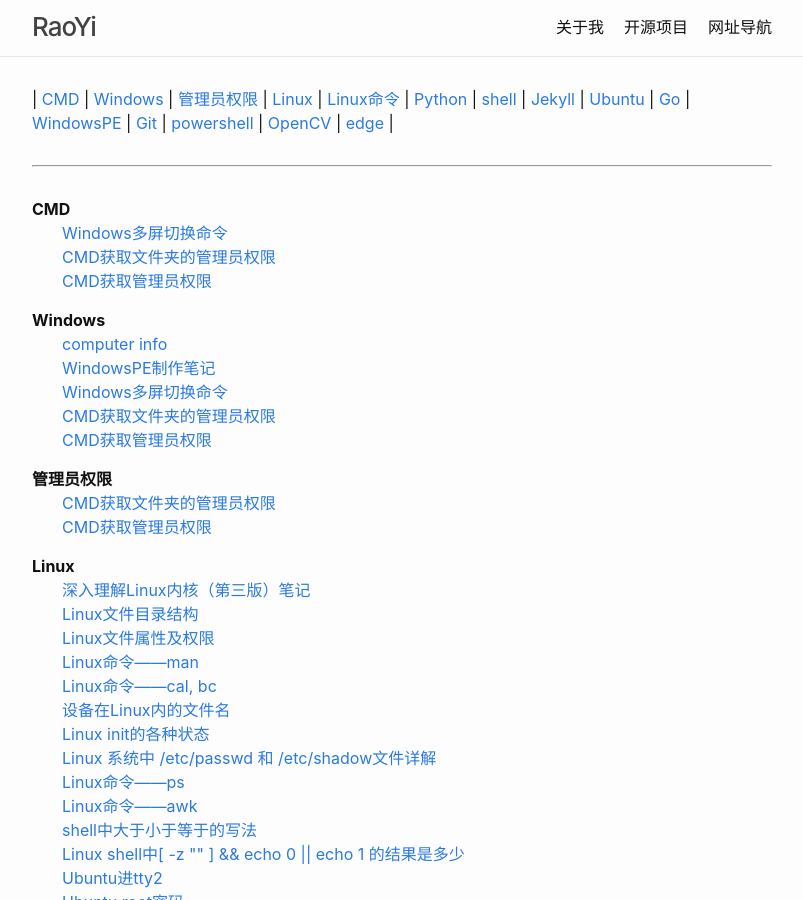
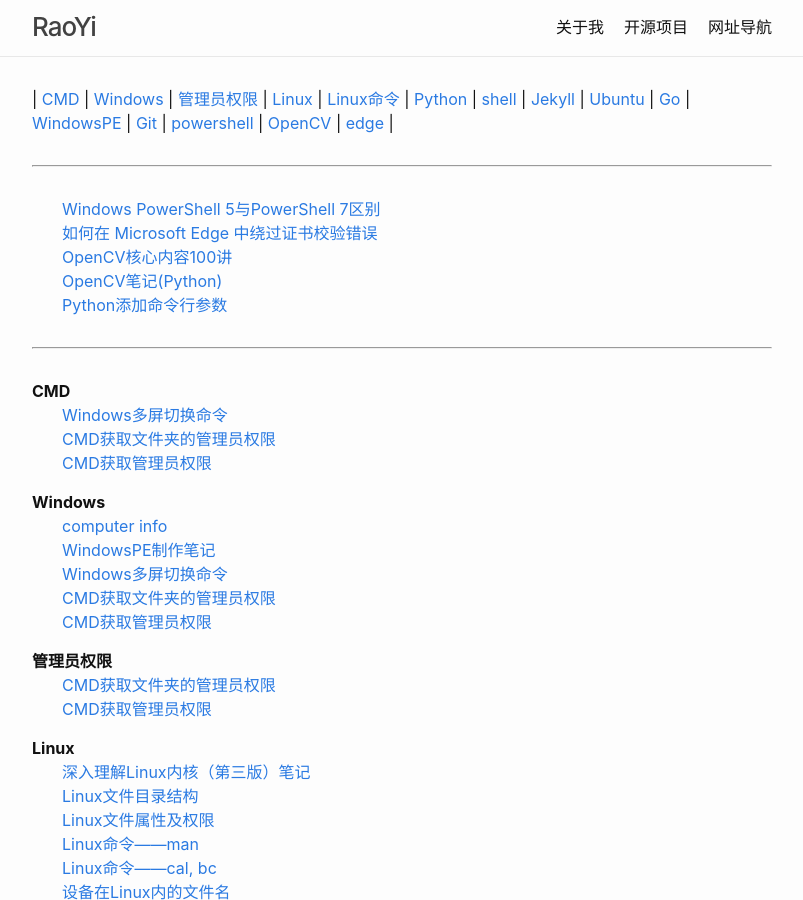
Before and after one commit to raoyi/raoyi.github.io, a Jekyll site: the page built from index.md, in a window 1280 px wide and 900 px high. Shown: the whole window, without its empty margins (238-1041 px from the left). Built offline with Jekyll 4.4.1, drawn with Linux system fonts in a browser that asks for light colours; some of the changed lines change nothing that is shown; some of the changed text lies outside the part shown.

Commit message:
new index

````diff
--- a/_layouts/home.html
+++ b/_layouts/home.html
@@ -9,6 +9,12 @@ layout: default
   {% endfor %}
 </nav>
   <hr />
+<ul style="list-style-type: none">
+{% for post in site.posts limit: 5 %}
+<li><a href="{{ post.url }}">{{ post.title }}</a></li>
+{% endfor %}
+</ul>
+  <hr />
 {% for tag in site.tags %}
   <a name="{{ tag[0] | slugify }}"></a>
   <div id="{{ tag[0] | slugify }}"><b>{{ tag[0] }}</b></div>
--- /dev/null
+++ b/_posts/2024-11-22-powershell-5-and-7.md
@@ -0,0 +1,48 @@
+---
+layout: post
+title:  Windows PowerShell 5与PowerShell 7区别
+date:   2024-11-22
+tags:   powershell
+---
+
+## 独立安装路径和可执行文件名：
+
+- Windows PowerShell 5.1：$env:WINDIR\System32\WindowsPowerShell\v1.0
+- PowerShell 7：$env:ProgramFiles\PowerShell\7
+
+## 可执行文件名：
+
+- PowerShell 7：pwsh.exe
+- Windows PowerShell：powershell.exe
+
+## 独立的PSModulePath：
+
+Windows PowerShell和PowerShell 7将模块存储在不同的位置。PowerShell 7将这些位置合并到$Env:PSModulePath环境变量中，使得可以同时加载核心模块和桌面模块。
+
+## .NET版本差异：
+
+PowerShell 7.2是在.NET 6.0基础上构建的，而Windows PowerShell 5.1是在.NET Framework 4.x基础上构建的。.NET版本之间的差异可能会影响脚本的行为，尤其是在直接调用.NET方法时。
+
+## 安装方法：
+
+可以通过以下方法之一安装PowerShell 7：
+
+- 一键安装：使用单行命令快速安装PowerShell 7。
+- 从GitHub下载：访问PowerShell GitHub页面，下载PowerShell 7安装程序，并按照安装向导进行安装。
+- 使用WinGet（Windows包管理器）：运行下列命令来下载并安装PowerShell 7。
+```
+winget install --id Microsoft.Powershell
+```
+
+## 更新PowerShell 7：
+
+为了确保使用最新版本，你可以使用下列命令来更新PowerShell 7到最新版本。
+```
+winget upgrade --id Microsoft.Powershell
+```
+
+## 并行使用：
+
+可以并行使用Windows PowerShell 5.1和PowerShell 7。你可以通过开始菜单或Windows Terminal打开PowerShell 7，并使用 $PSVersionTable 命令检查版本。
+
+按照这些步骤，你可以顺利地将Windows PowerShell 5升级到PowerShell 7，并享受新版本带来的改进和功能。
````
